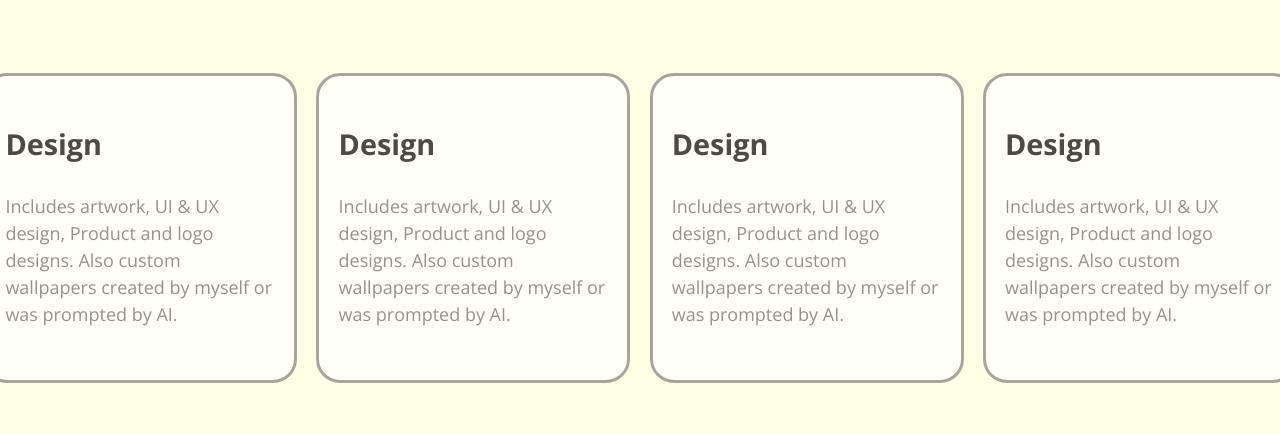
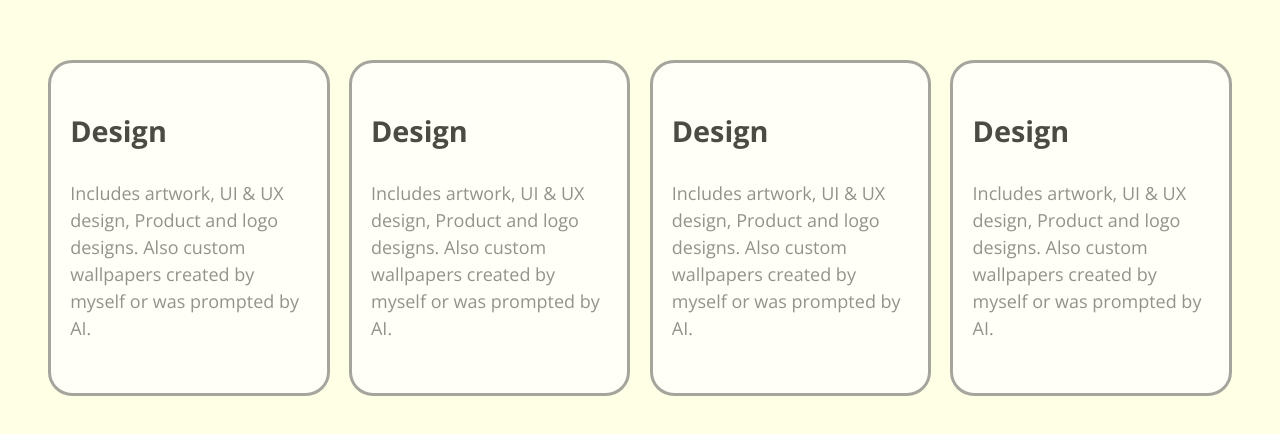
Before and after one commit to SaidMammadovv/mobile-test, a plain HTML site: page index.html in a window 1280 px wide. Shown: the part 180-614 px from the top of the page. Drawn offline with nearby package versions, Linux system fonts and the light colour scheme.

Commit message:
property added

```diff
--- a/style.css
+++ b/style.css
@@ -26,7 +26,6 @@ body {
     padding: 1.2em;
     width: 100%;
     max-width: 40em;
-    min-width: 314px;
     transition: .9s;
     -webkit-transition: .9s;
     -moz-transition: .9s;
```
